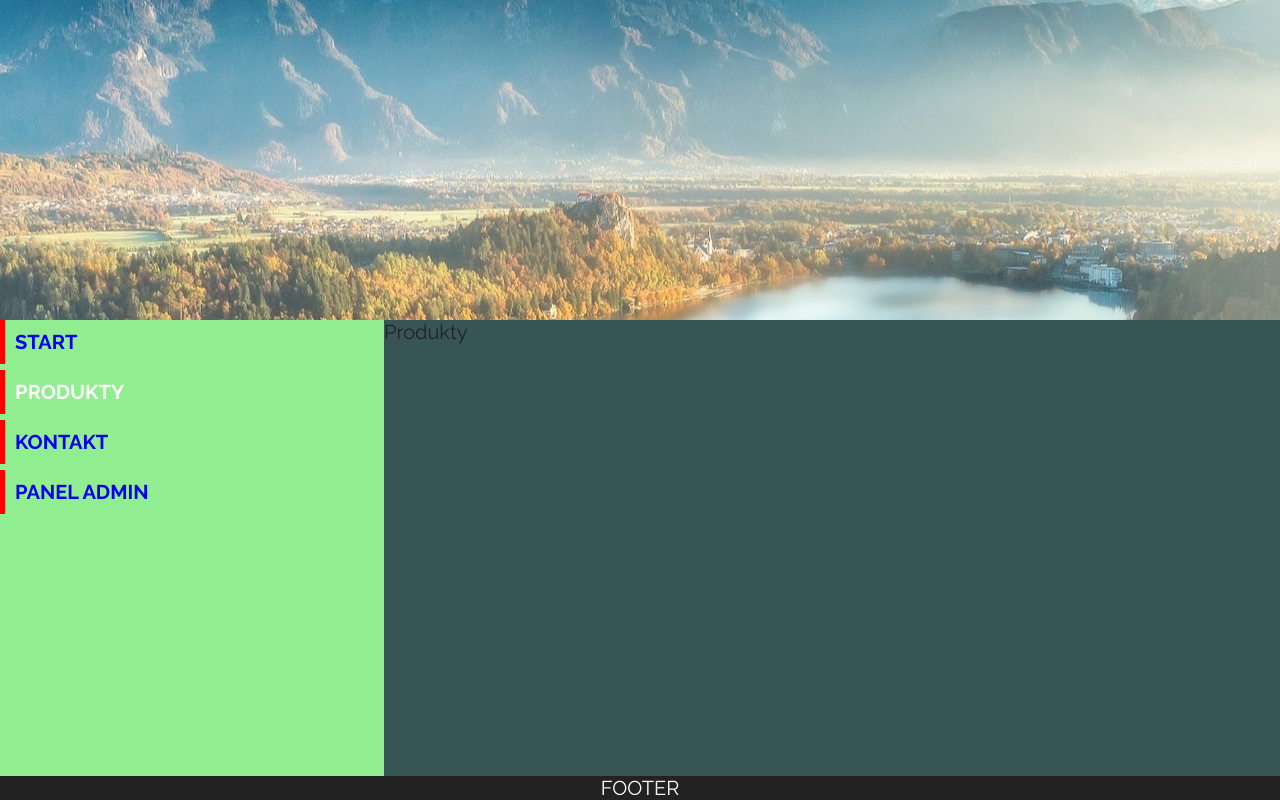
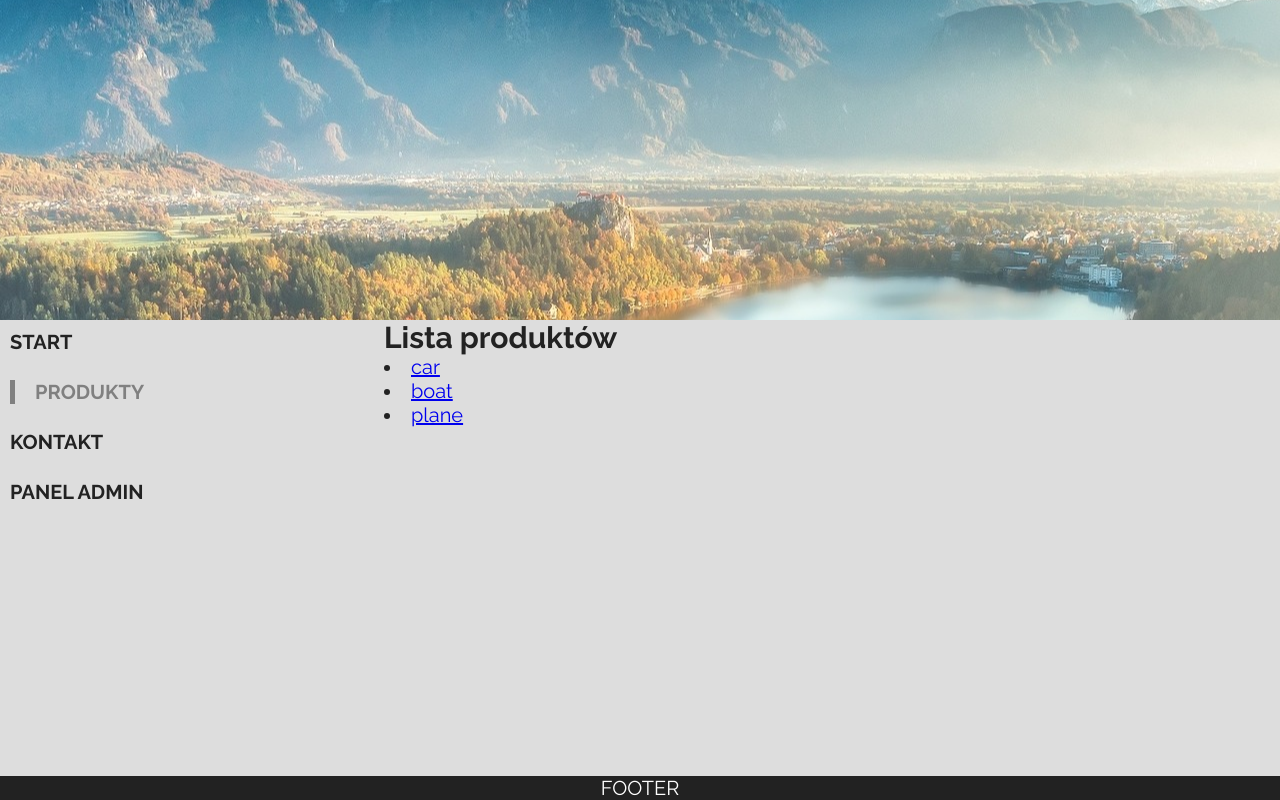
Before and after one commit to rafalheller/router-project, a React (Create React App) app: page /products in a window 1280 px wide. Built offline with nearby package versions, Linux system fonts and the light colour scheme.

Commit message:
create product list

```diff
--- a/src/Pages/AdminPage.js
+++ b/src/Pages/AdminPage.js
@@ -1,11 +1,14 @@
 import React, {Component} from 'react';
+import {Redirect, Route} from 'react-router-dom'
+
+const permission = false;
 
 class AdminPage extends Component {
     render() {
         return (
-            <div>
-                Panel logowania
-            </div>
+           <Route render={()=> (
+               permission ? <h3>Panel admina - dzień dobry!</h3> : <Redirect to={'/login'}/>
+           )}/>
         );
     }
 }
--- /dev/null
+++ b/src/Pages/LoginPage.js
@@ -0,0 +1,11 @@
+import React, {Component} from 'react';
+
+const LoginPage =()=> {
+    return <div>
+        <label htmlFor=""> Podaj login <input type="text"/></label>
+        <label htmlFor=""> Podaj hasło <input type="password"/></label>
+        <button>Zaloguj się</button>
+    </div>
+}
+
+export default LoginPage;
--- /dev/null
+++ b/src/Pages/ProductListPage.js
@@ -0,0 +1,24 @@
+import React, {Component} from 'react';
+import {Link} from "react-router-dom";
+
+const products = ["car", "boat", "plane"];
+const list = products.map(product => (
+    <li key={product}>
+        <Link to={`/products/${product}`}>{product}</Link>
+            </li>
+            ))
+class ProductListPage extends Component {
+
+
+    render() {
+        return (
+            <div className='products'>
+                <h1>Lista produktów</h1>
+                <div>{list}</div>
+
+            </div>
+        );
+    }
+}
+
+export default ProductListPage;
--- a/src/components/Header.js
+++ b/src/components/Header.js
@@ -10,7 +10,9 @@ const Header = () => {
 
     return (
 
-        <Switch>
+        <Switch render={()=>(
+            <img src={img2} alt="lake"/>
+        )}>
             <Route path='/' exact render={() => (
                 <img src={img1} alt="lake"/>)}/>
 
@@ -22,6 +24,7 @@ const Header = () => {
 
             <Route path='/admin' render={() => (
                 <img src={img2} alt="lake"/>)}/>
+
         </Switch>
 
     );
--- a/src/components/Page.js
+++ b/src/components/Page.js
@@ -5,6 +5,8 @@ import ProductPage from "../Pages/ProductPage";
 import ContactPage from "../Pages/ContactPage";
 import AdminPage from "../Pages/AdminPage";
 import ErrorPage from "../Pages/ErrorPage";
+import LoginPage from "../Pages/LoginPage";
+import ProductListPage from "../Pages/ProductListPage";
 
 
 class Page extends Component {
@@ -12,9 +14,10 @@ class Page extends Component {
         return (
             <Switch>
             <Route path='/' exact component={HomePage}   />
-            <Route path='/products' component={ProductPage}   />
+            <Route path='/products' component={ProductListPage}   />
             <Route path='/contact' component={ContactPage}   />
             <Route path='/admin'  component={AdminPage}   />
+            <Route path='/login'  component={LoginPage}   />
             <Route component={ErrorPage}   />
     </Switch>
 
--- a/src/scss/App.scss
+++ b/src/scss/App.scss
@@ -21,13 +21,13 @@ html {
 }
 
 main {
-  background-color: #385556;
+  //background-color: #385556;
   flex-grow: 1;
   display: flex;
 }
 aside {
   min-width: 30%;
-  background-color: lightgreen;
+  //background-color: lightgreen;
 }
 section.page {
   flex-grow: 1;
--- a/src/scss/ContactPage.scss
+++ b/src/scss/ContactPage.scss
@@ -5,8 +5,11 @@
   margin: 20px 0;
   display: block;
   line-height: 120%;
+
 }
-
+h3 {
+  margin: 2rem auto;
+}
 button {
   display: block;
   border: 2px solid black;
--- a/src/scss/Nav.scss
+++ b/src/scss/Nav.scss
@@ -1,5 +1,7 @@
 .active {
-  color: white;
+  color: gray;
+  border-left: 5px solid gray;
+  padding-left: 1rem;
 }
 
 nav {
@@ -11,10 +13,11 @@ nav {
     li {
       margin-bottom: 0.3rem;
       padding: 0.5rem;
-      border-left: 5px solid red;
+      //border-left: 5px solid black;
 
 
       a {
+        color: #222222;
         text-decoration: none;
         display: block;
         text-transform: uppercase;
```
Also changed, not shown: src/Pages/ProductsPage.js (added, +14 -0 lines).
